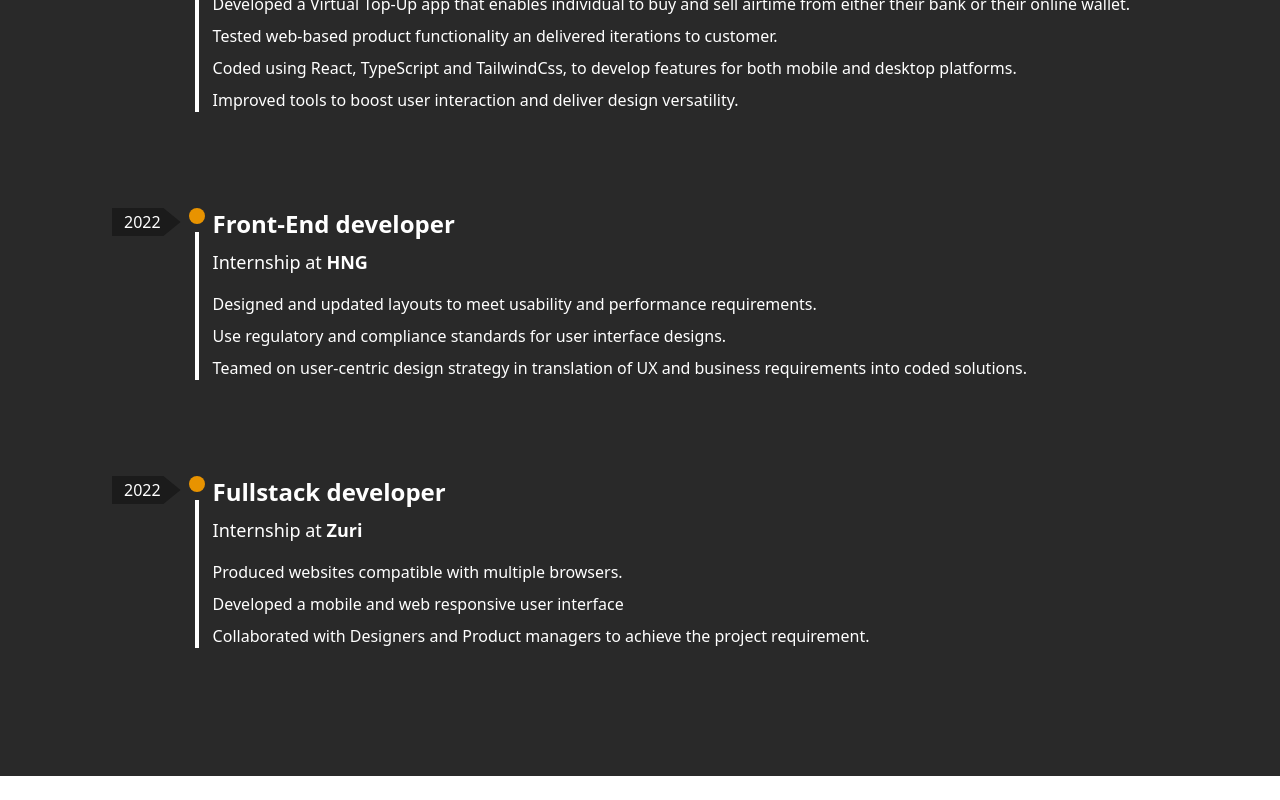
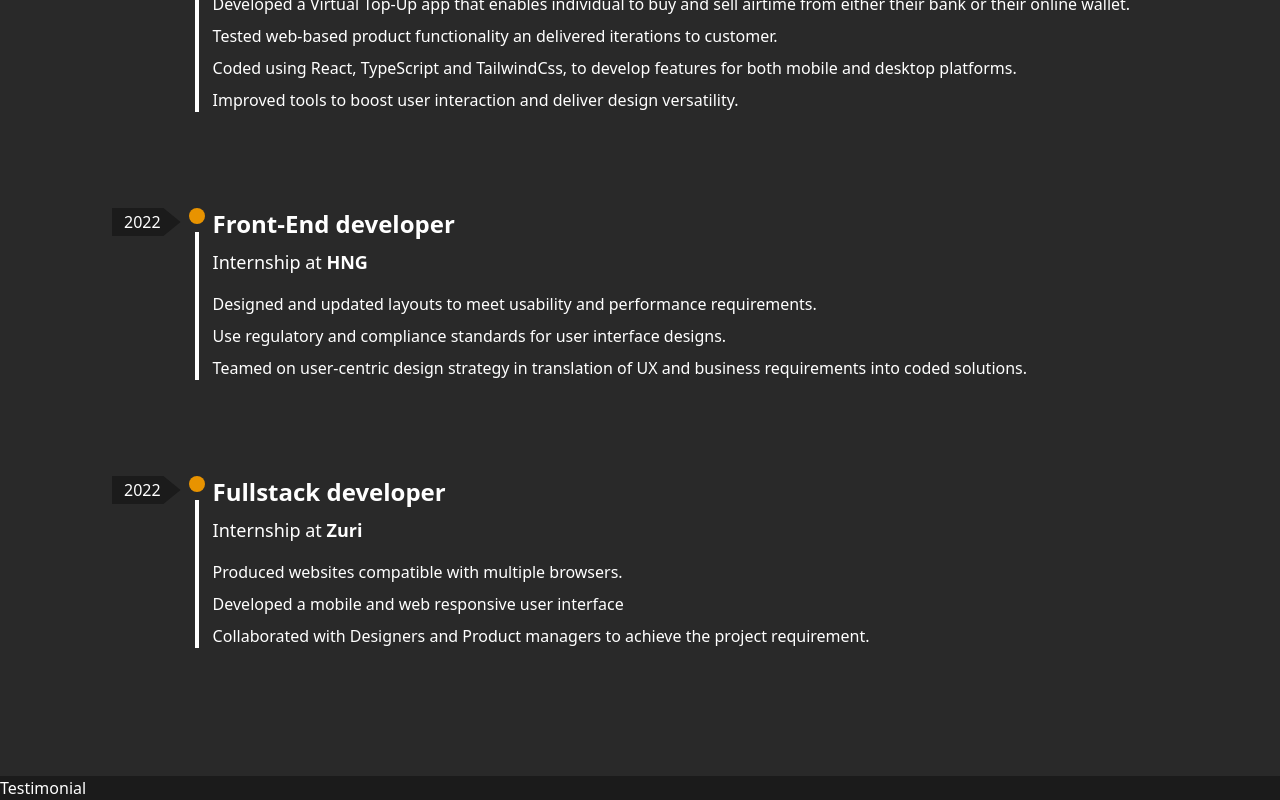
Before and after one commit to dExtinctedCoder/portfolio, a React (Vite) app: page / in a window 1280 px wide. Shown: the part 3065-3865 px from the top of the page. Before the commit the page ends 3841 px from the top, so only its background shows below. Built offline with nearby package versions, Linux system fonts and the light colour scheme.

Commit message:
add testimonial component

```diff
--- a/src/page/homePage.tsx
+++ b/src/page/homePage.tsx
@@ -3,6 +3,7 @@ import Hero from "../components/sections/hero"
 import Portfolio from "../components/sections/portfolio"
 import Header from "../components/utilities/header"
 import Experience from "../components/sections/experience"
+import Testimonial from "../components/sections/testimonial"
 
 const HomePage = () => {
   return (
@@ -12,6 +13,7 @@ const HomePage = () => {
       <About />
       <Portfolio />
       <Experience />
+      <Testimonial />
     </div>
   )
 }
```
